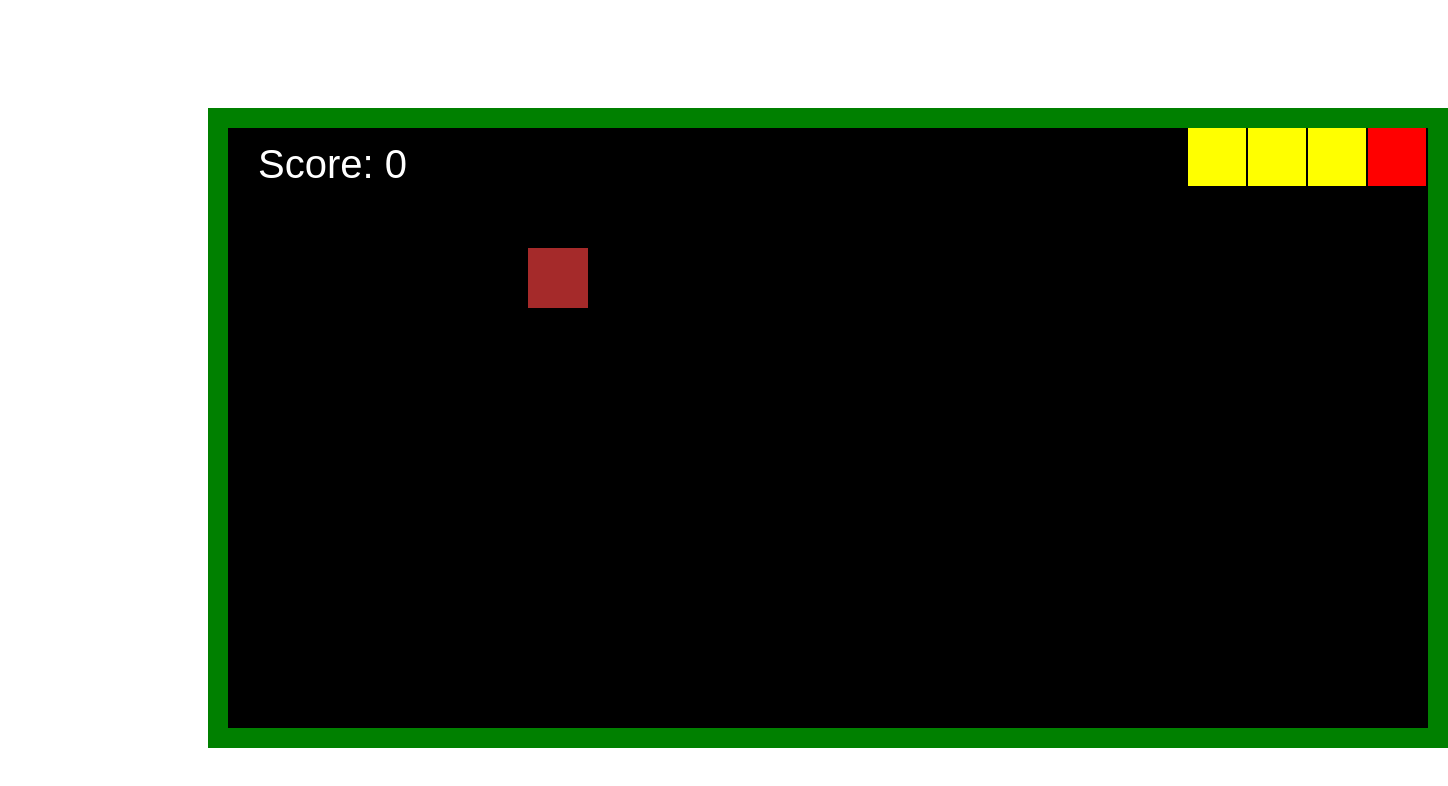
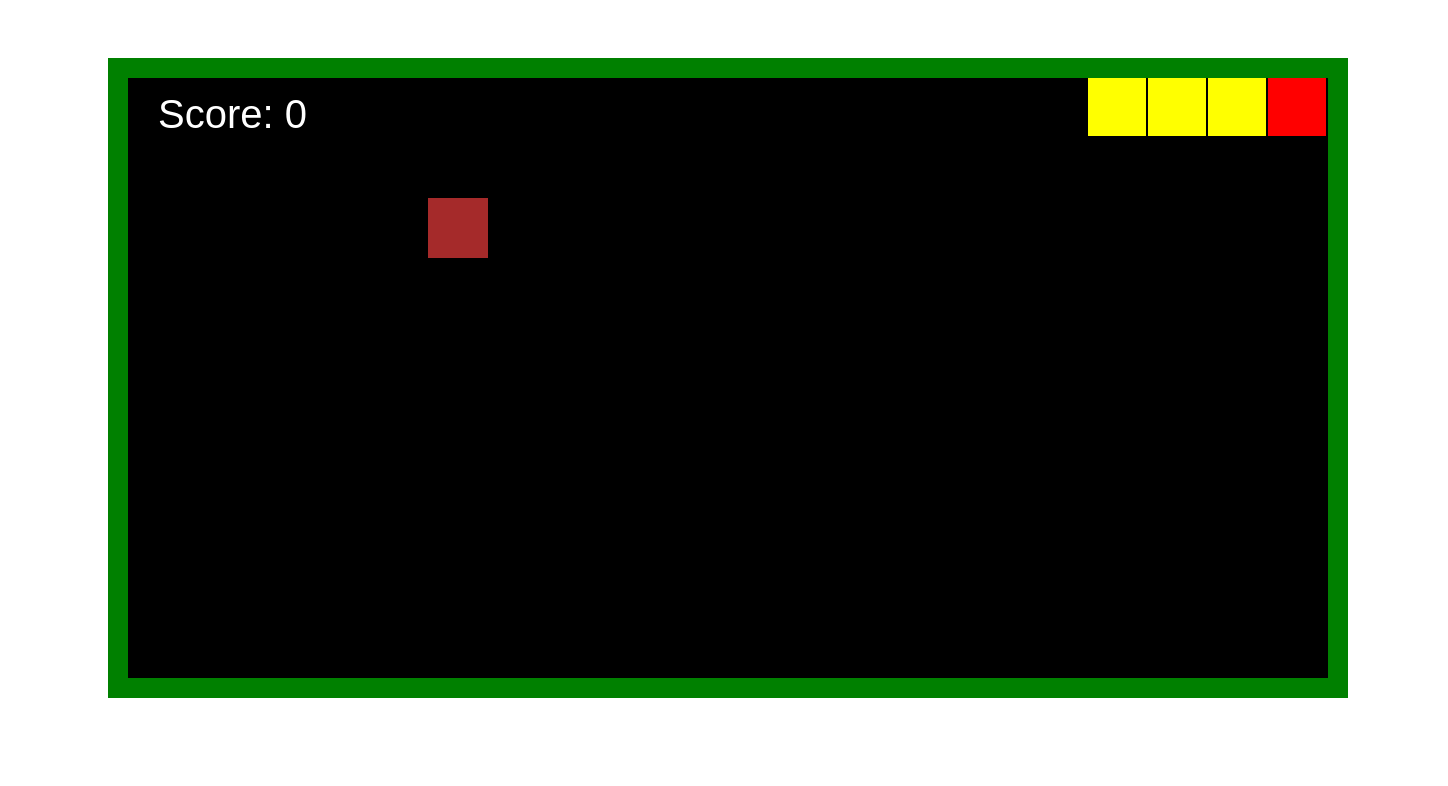
Before and after one commit to AnshulGoyal589/Snake-Game, a plain HTML site: page index.html in a window 1280 px wide. Shown: the whole page, 1448 px wide, since content can reach past the window. Drawn offline with Linux system fonts and the light colour scheme.

Commit message:
Update index.html

```diff
--- a/index.html
+++ b/index.html
@@ -8,7 +8,7 @@
 </head>
 <body>
 
-    <canvas id="canvas" height="600px" width="1200px" style="background-color:black;border:20px solid green;margin-top:100px;margin-left:200px"></canvas>
+    <canvas id="canvas" height="600px" width="1200px" style="background-color:black;border:20px solid green;margin-top:50px;margin-left:100px"></canvas>
 
 
     <script src="main.js"></script>
```
